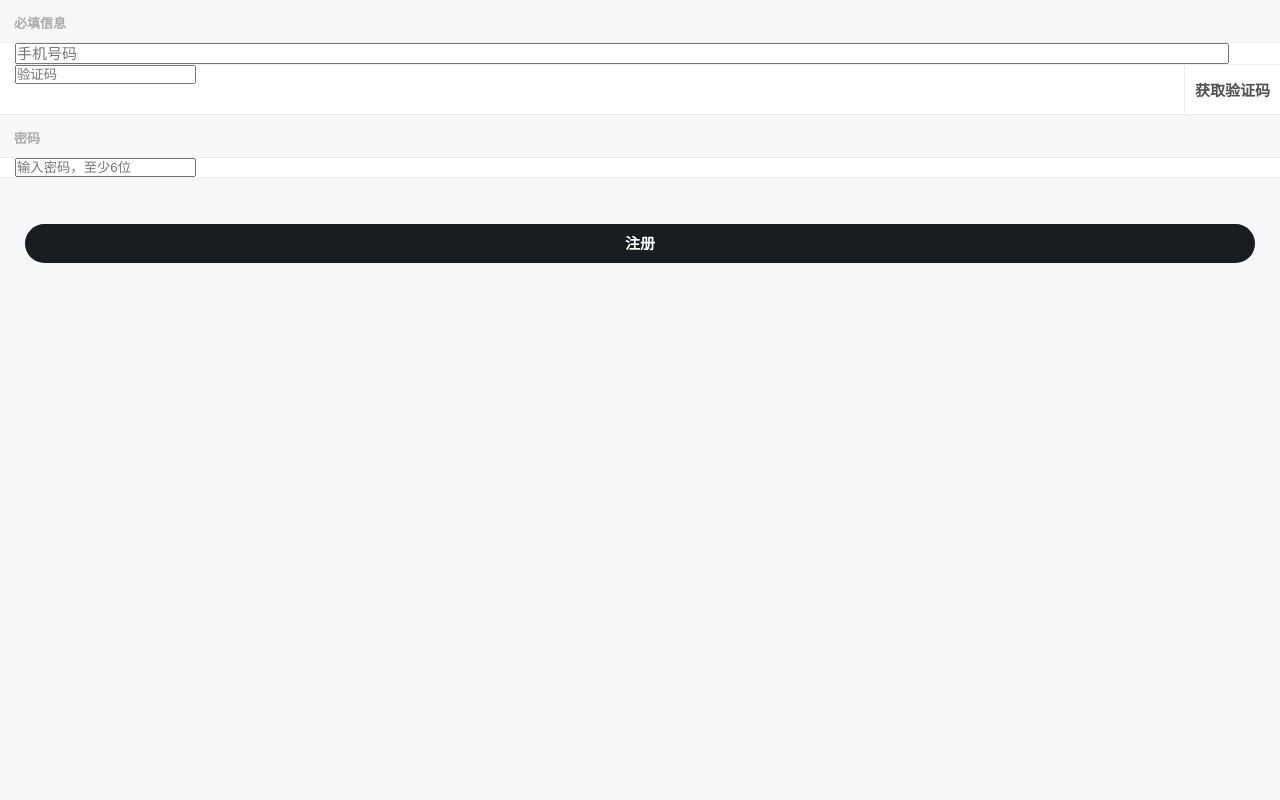
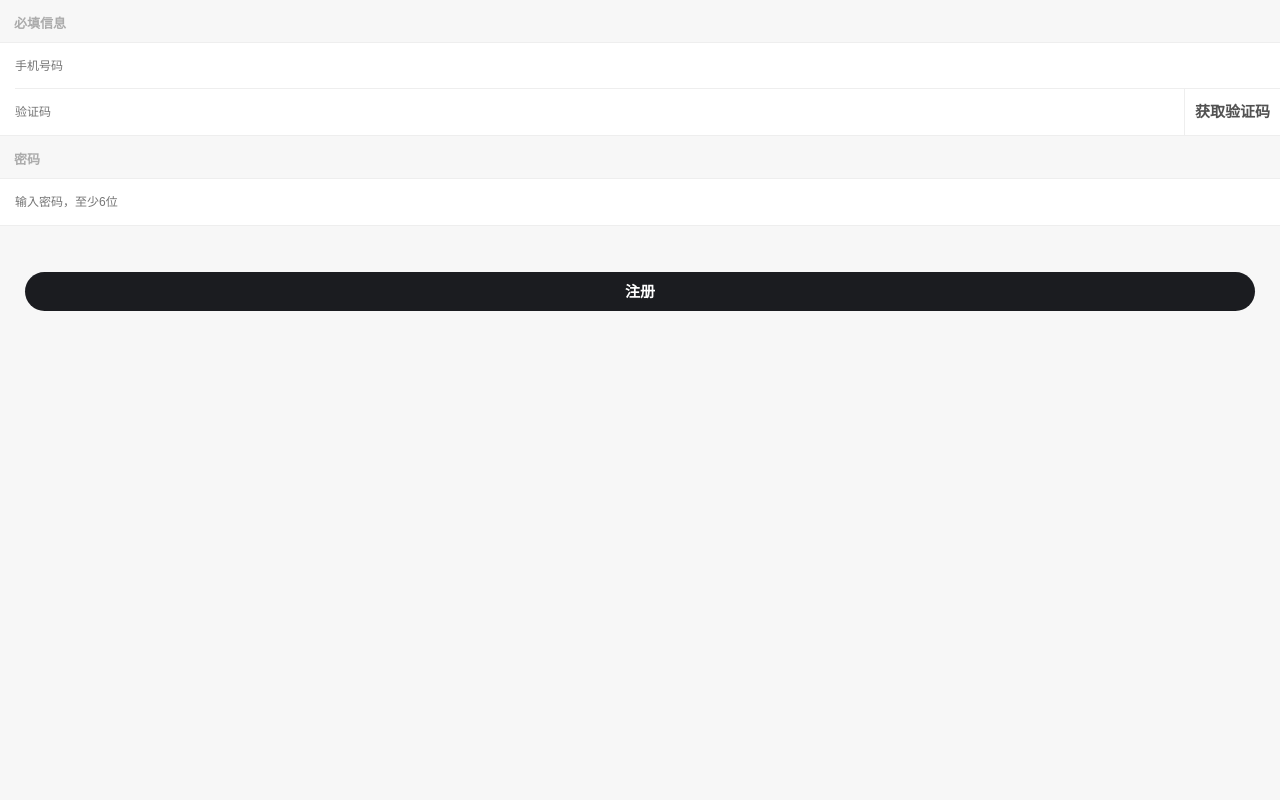
Before and after one commit to jinji-liuhaoda/bigbang, a Django app: template ucenter/templates/register.html in a window 1280 px wide. Run offline with Django 3.2, Linux system fonts and the light colour scheme; the template is opened without the code that fills it, so the values that code supplies are empty.

Commit message:
模块我的，注册功能，点击我的，注册，页面跳转数据不正常，输入文本框跟设计稿不同

```diff
--- a/ucenter/templates/register.html
+++ b/ucenter/templates/register.html
@@ -8,36 +8,36 @@
 			<h5>必填信息</h5>
 		</div>
 		<div class="retrieve-password-bd">
-			<ul>
-				<li class="head-portrait">
-					<div>
-						<input type="text" name="phone" id="phone" placeholder="手机号码" class="text-style" />
+			<div class="sign-in-info">
+				<div class="sign-in-info-box sign-in-info-bottom">
+					<input type="text" name="phone" id="phone" placeholder="手机号码" />
 				</div>
-				</li>
-				<li class="security-code">
-					<ul>
-						<li>
+				<div class="security-code">
+					<div class="sign-in-info-box">
 						<div class="left">
-								<input type="text" name="" placeholder="验证码" class="text-style" />
+							<input type="text" name="num" placeholder="验证码" />
 						</div>
-						</li>
-						<li>
 						<div class="right">
 							<h3>获取验证码</h3>
 						</div>
-						</li>
 						<div class="clear"></div>
-					</ul>
-				</li>
-			</ul>
 					</div>
 				</div>
+			</div>
+		</div>
+	</div>
+
+
 	<div class="retrieve-password">
 		<div class="retrieve-password-hd">
 			<h5>密码</h5>
 		</div>
 		<div class="retrieve-password-bd">
-			<input type="text" name="pwd" id="pwd" placeholder="输入密码，至少6位" class="text-style" />
+			<div class="sign-in-info">
+				<div class="sign-in-info-box">
+					<input type="pwd" name="pwd" placeholder="输入密码，至少6位"/>
+				</div>
+			</div>
 		</div>
 	</div>
 	<div class="provide-btn">
--- a/web/static/css/style.css
+++ b/web/static/css/style.css
@@ -20,7 +20,6 @@ a { color:#bbbbbc; text-decoration:none;}
 .nav a{height:52px;  margin:0 22px 0 18px; line-height: 50px; font-size: 15px; font-weight:bold; display: block; }
 .nav a.action{color: #edb30d; border-bottom: 2px solid #edb30d; box-sizing: border-box;}
 .nav .special{	margin-right: 60px;}
-
 .user{width: 45px;height:52px; box-shadow: -2px -5px 10px #000; position: fixed; right:0px; background: #303133;}
 .user img{margin-top: 15px; margin-left: 9px; border-radius: 50%;}
 .logo {text-align: center;}
@@ -51,11 +50,7 @@ a { color:#bbbbbc; text-decoration:none;}
 .amount-of-money .icon{width: 52px; height: 39px; background:#d7d7d7; border-radius: 20px 0 0 20px; text-align: center; float: left;}
 .amount-of-money .icon span{font-size: 20px; font-weight: bold; color: #fff; line-height: 40px;}
 .amount-of-money h3{ margin-left: 62px; line-height: 40px; text-align: left;color: #ababab;}
-.amount-of-money .icon-bd{float: left; height: 39px; width: 80%;}
-.amount-of-money input{height:75%;width: 96%; font-size: 15px; margin-top: 1%; outline: none; border:0px; padding-left: 10px;}
-
 .button01{height: 39px; width: 100%; background: #1b1c20; border-radius: 20px; margin:12px auto; text-align: center;}
-
 .button01 h3{color: #fff; line-height: 40px;}
 .click {padding: 58px 28px 90px; }
 .click li{float: left; width: 50%; text-align: center;}
@@ -71,7 +66,8 @@ li.last{ width: 100%; }
 .sculpture{background: #fff;}
 .sculpture .center{margin: 0 auto; clear: both;}
 .bg-c{background-color: #f7f7f7;}
-
+.amount-of-money .icon-bd{float: left; height: 39px; width: 80%;}
+.amount-of-money input{height:75%;width: 96%; font-size: 15px; margin-top: 1%; outline: none; border:0px; padding-left: 10px;}
 
 
 .detail{background: #f7f7f7; height: 100%;}
@@ -191,9 +187,7 @@ li.last{ width: 100%; }
 .event-content h1{margin: 0;}
 
 .pop{height: 100%; width: 100%; background: rgba(0,0,0,0.5); position: fixed; top: 0;left: 0;}
-
 .apply{margin:10% 5%;width: 90%; padding-bottom:  48px;background: #fff; border-radius: 6px;position: fixed; max-height:90%;min-height:300px; overflow: hidden;}
-
 .apply img{position: absolute; right: 9px; top: 9px;}
 .apply .apply-hd{ padding: 20px 20px 20px 15px; border-bottom: 1px solid #eee;}
 .apply h2{text-align:left; font-size: 17px; color: #333;}
@@ -201,11 +195,11 @@ li.last{ width: 100%; }
 .apply-bd .sign-in .sign-in-info li{padding-left: 16px;}
 .apply .provide-btn{padding-left:15px; padding-right: 15px;}
 .apply h4{font-size: 14px; color: #797979;text-align:left; padding-top: 8px;}
+.apply-info{ padding: 15px 0 15px 15px; border-bottom: 1px solid #eee; }
+.apply-info h3{color: #999; text-align: left; font-size: 15px;}
 .apply-info .vertica{height: 14px; width: 3px; background: #fbbc05; margin-top:2px;  margin-right: 10px;}
 .apply-info li{float: left;}
-
-.apply-info{ padding: 15px 0 15px 15px; border-bottom: 1px solid #eee; }
-.apply-info h3{color: #999; text-align: left; font-size: 15px;}
+.apply-info .grey h3{color: #1b1c20;}
 .sign-up{padding-bottom: 10px; overflow-y:auto; max-height: 500px; }
 
 
@@ -229,7 +223,6 @@ li.last{ width: 100%; }
 .login-info .login-info-hd h5{letter-spacing: 0; text-align: left; color: #9b9b9b;}
 .login-bd{border-top: 1px solid #eee; border-bottom: 1px solid #eee; background: #fff;  padding:0 15px;}
 .head-portrait { border-bottom: 1px solid #eee;}
-.head-portrait input{height:75%;width: 96%; font-size: 15px;outline: none;}
 .login-bd .head-portrait .left{float: left;}
 .login-bd .head-portrait .left h3{margin-top: 25px;}
 .login-bd .head-portrait .right img{border-radius: 50%; margin: 9px 0;}
@@ -257,10 +250,11 @@ li.last{ width: 100%; }
 
 .form .bless td.title{height:71px; width: 66px;text-align: center; background: #f5f5f5;}
 
+
+
 .sign-in{height: 88px; padding-left: 16px;}
-.sign-in-info li{height: 46px; line-height: 46px; border-bottom: 1px solid #eee;}
-.sign-in-info input{height:75%;width: 96%; font-size: 15px;outline: none;}
-
+.sign-in-info .sign-in-info-box{height: 46px; line-height: 46px; }
+.sign-in-info input{height:100%;width: 100%; font-size: 15px;outline: none; -webkit-box-flex: 1;    -webkit-tap-highlight-color: rgba(0, 0, 0, 0);border: 0;outline: 0;-webkit-appearance: none;background-color: transparent;font-size: inherit;color: inherit;}
 .sign-in .provide-btn{ padding: 0 16px 0 0 ; }
 .button03{height: 39px; width: 100%; border-radius: 20px; margin: 12px auto; text-align: center; background: #ddd;}
 .button03 h3{color: #fff; line-height: 40px;}
@@ -270,6 +264,7 @@ li.last{ width: 100%; }
 .key span{color: #c9c9cf;}
 .key li.left{float: left;}
 .key li.right{float: right;}
+.sign-in-info-bottom{border-bottom: 1px solid #eee;}
 
 .retrieve-password-hd{padding: 13px 0 10px 14px; }
 .retrieve-password-hd h5{ text-align: left; letter-spacing: 0; font-size: 13px;}
@@ -277,5 +272,5 @@ li.last{ width: 100%; }
 .retrieve-password-bd h3{text-align: left; color: #9b9b9b; padding: 14px 0 14px ; }
 
 .security-code .left{float: left;}
-.security-code .right{float: right; padding:0 10px; border-left: 1px solid #eee;}
-.security-code .right h3{color: #525252;}
+.security-code .right{float: right; padding:0 10px; border-left: 1px solid #eee;line-height: 46px;}
+.security-code .right h3{color: #525252; height: 46px; padding: 0;}
```
Also changed, not shown: ucenter/templates/login.html (+6 -8 lines), ucenter/templates/pwd_update.html (+8 -12 lines), 1 other file. Lines whose indentation alone changed are shown as unchanged.
